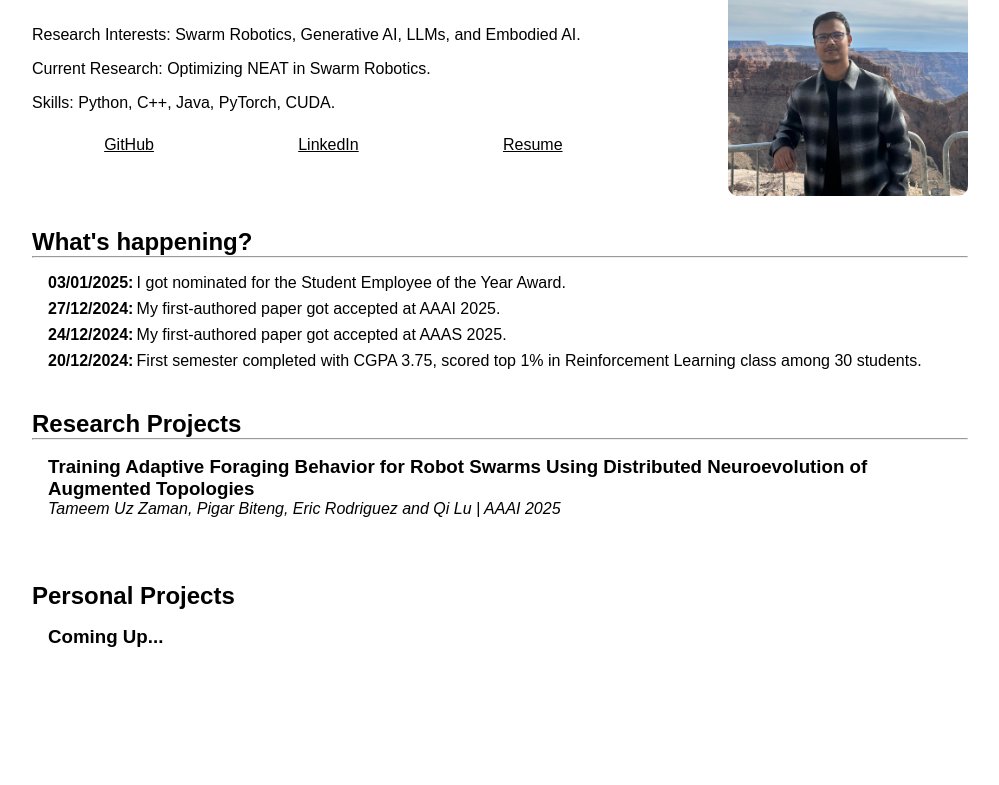
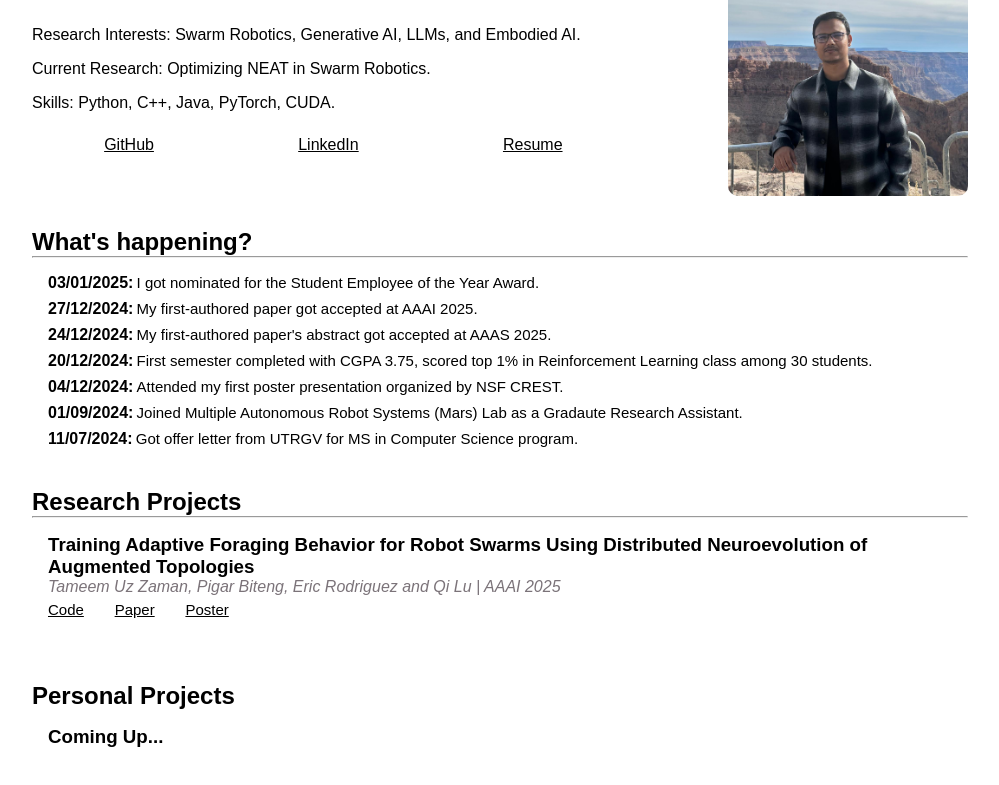
Before and after one commit to Tameem786/tameem786.github.io, a plain HTML site: page index.html in a window 1280 px wide. Shown: the part 141-926 px from the top of the page, without its empty margins (140-1139 px from the left). Before the commit the page ends 901 px from the top, so only its background shows below. Drawn offline with Linux system fonts and the light colour scheme.

Commit message:
Portfolio Version 2.2

```diff
--- a/index.html
+++ b/index.html
@@ -152,19 +152,31 @@
               <div class="scroll-container">
                 <div class="story">
                   <p style="font-weight: bold">03/01/2025:</p>
-                  <p style="padding-left: 0.2rem">I got nominated for the Student Employee of the Year Award.</p>
+                  <p style="padding-left: 0.2rem; font-size: 15px">I got nominated for the Student Employee of the Year Award.</p>
                 </div>
                 <div class="story">
                   <p style="font-weight: bold">27/12/2024:</p>
-                  <p style="padding-left: 0.2rem">My first-authored paper got accepted at AAAI 2025.</p>
+                  <p style="padding-left: 0.2rem; font-size: 15px">My first-authored paper got accepted at AAAI 2025.</p>
                 </div>
                 <div class="story">
                   <p style="font-weight: bold">24/12/2024:</p>
-                  <p style="padding-left: 0.2rem">My first-authored paper got accepted at AAAS 2025.</p>
+                  <p style="padding-left: 0.2rem; font-size: 15px">My first-authored paper's abstract got accepted at AAAS 2025.</p>
                 </div>
                 <div class="story">
                   <p style="font-weight: bold">20/12/2024:</p>
-                  <p style="padding-left: 0.2rem">First semester completed with CGPA 3.75, scored top 1% in Reinforcement Learning class among 30 students.</p>
+                  <p style="padding-left: 0.2rem; font-size: 15px">First semester completed with CGPA 3.75, scored top 1% in Reinforcement Learning class among 30 students.</p>
+                </div>
+                <div class="story">
+                  <p style="font-weight: bold">04/12/2024:</p>
+                  <p style="padding-left: 0.2rem; font-size: 15px">Attended my first poster presentation organized by NSF CREST.</p>
+                </div>
+                <div class="story">
+                  <p style="font-weight: bold">01/09/2024:</p>
+                  <p style="padding-left: 0.2rem; font-size: 15px">Joined Multiple Autonomous Robot Systems (Mars) Lab as a Gradaute Research Assistant.</p>
+                </div>
+                <div class="story">
+                  <p style="font-weight: bold">11/07/2024:</p>
+                  <p style="padding-left: 0.2rem; font-size: 15px">Got offer letter from UTRGV for MS in Computer Science program.</p>
                 </div>
               </div>
             </div>
@@ -173,7 +185,12 @@
                 <hr>
                 <div class="project-card">
                     <h3>Training Adaptive Foraging Behavior for Robot Swarms Using Distributed Neuroevolution of Augmented Topologies</h3>
-                    <p style="font-style: italic">Tameem Uz Zaman, Pigar Biteng, Eric Rodriguez and Qi Lu | AAAI 2025</p>
+                    <p style="font-style: italic; color: #7b7379">Tameem Uz Zaman, Pigar Biteng, Eric Rodriguez and Qi Lu | AAAI 2025</p>
+                    <div style="font-size: 15px; display: flex; width: 20%; justify-content: space-between; text-decoration: underline; padding-top: 0.3rem;">
+                        <p>Code</p>
+                        <p>Paper</p>
+                        <p>Poster</p>
+                    </div>
                 </div>
             </div>
             <div class="projects">
```
